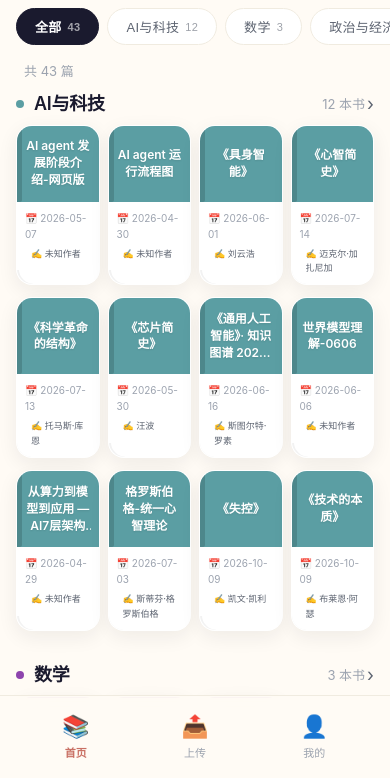
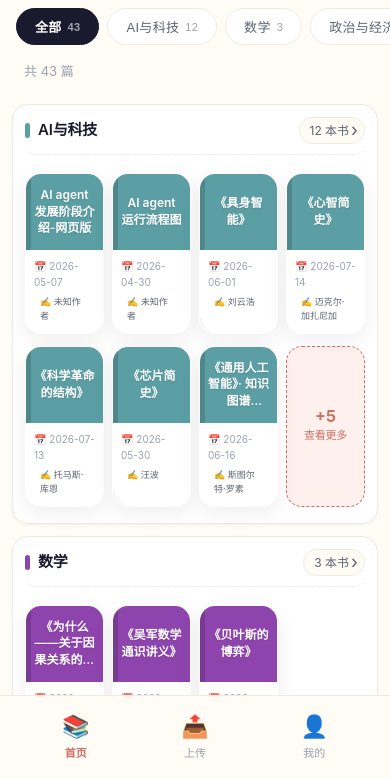
Before and after one commit to jhonx12138-create/html-notes-preview, a website: page index.html in a window 390 px wide. Shown: the part 66-844 px from the top of the page. Drawn offline with Linux system fonts and the light colour scheme.

Commit message:
v8.7.0: 书架每类最多两行 + 分类卡片化分隔
1. 每类最多显示两行，超出时第二行末位替换为「+N 查看更多」卡片，
   点击进入该分类详情页。列数从 grid 计算样式实测，跨视口自适应。
2. 分类区块改为独立卡片（白底/圆角/描边/阴影 + 虚线分隔 + 药丸计数），
   强化类别之间的视觉分隔。
3. 修复：移动端 media query 里 .shelf-section padding-top:0 是旧扁平设计遗留，
   导致卡片标题距上边框仅 2.6px，改为 12px。

```diff
--- a/index.html
+++ b/index.html
@@ -6,7 +6,7 @@
 <meta name="theme-color" content="#FFFBF5">
 <meta name="apple-mobile-web-app-capable" content="yes">
 <meta name="apple-mobile-web-app-status-bar-style" content="default">
-<title>📚 书阁 v8.6.2</title>
+<title>📚 书阁 v8.7.0</title>
 <link rel="icon" href="data:,">
 <style>
 /* ========== Design System ========== */
@@ -747,18 +747,37 @@ html, body {
   padding: 1px 5px;
 }
 
-.shelf-section { padding: 0 16px 24px; }
+/* v8.7：分类区块改为独立卡片，强化类别之间的视觉分隔 */
+.shelf-section {
+  margin: 0 14px 14px;
+  padding: 14px 14px 8px;
+  background: var(--bg-card);
+  border: 1px solid var(--border);
+  border-radius: 16px;
+  box-shadow: 0 1px 3px rgba(26,26,46,0.05);
+  transition: box-shadow var(--transition), border-color var(--transition);
+}
+.shelf-section:hover { box-shadow: 0 4px 14px rgba(26,26,46,0.08); }
+.shelf-section:first-child { margin-top: 14px; }
+.shelf-section:last-child { margin-bottom: 20px; }
 .shelf-section-header {
   display: flex; align-items: center; justify-content: space-between;
-  margin-bottom: 14px;
+  margin-bottom: 12px; padding-bottom: 10px;
+  border-bottom: 1px dashed var(--border);
 }
 .shelf-label {
-  display: flex; align-items: center; gap: 10px;
-  font-size: 18px; font-weight: 600; color: var(--text-primary);
-  letter-spacing: -0.3px;
-}
-.shelf-label .dot { width: 8px; height: 8px; border-radius: 50%; flex-shrink: 0; }
-.shelf-count { font-size: 13px; color: var(--text-muted); font-weight: 400; display: flex; align-items: center; gap: 2px; }
+  display: flex; align-items: center; gap: 8px;
+  font-size: 15px; font-weight: 600; color: var(--text-primary);
+  letter-spacing: -0.2px; transition: color var(--transition);
+}
+.shelf-label .dot { width: 5px; height: 15px; border-radius: 3px; flex-shrink: 0; }
+.shelf-count {
+  font-size: 12px; color: var(--text-secondary); font-weight: 400;
+  display: flex; align-items: center; gap: 2px;
+  background: var(--bg-page); border: 1px solid var(--border);
+  padding: 3px 6px 3px 10px; border-radius: 999px;
+  transition: all var(--transition);
+}
 .shelf-arrow {
   font-size: 18px; color: var(--text-secondary);
   transition: all var(--transition);
@@ -769,10 +788,11 @@ html, body {
 }
 .shelf-section-header {
   cursor: pointer; user-select: none; -webkit-user-select: none;
-  border-radius: var(--radius-sm); padding: 4px 8px; margin: -4px -8px;
-  transition: background var(--transition);
-}
-.shelf-section-header:hover { background: var(--accent-soft); }
+  border-radius: var(--radius-sm);
+  transition: all var(--transition);
+}
+.shelf-section-header:hover .shelf-label { color: var(--accent); }
+.shelf-section-header:hover .shelf-count { border-color: var(--accent); color: var(--accent); }
 .shelf-section-header:active { opacity: 0.7; }
 
 /* v8.6.2：横向书排在 360px 侧栏内溢出 1400px 且无法滚动，改为纵向自适应网格 */
@@ -788,6 +808,25 @@ html, body {
 .book-row .book-title { font-size: 12px; line-height: 1.4; -webkit-line-clamp: 3; }
 .book-row .book-date { font-size: 10px; margin-bottom: 4px; }
 .book-row .book-author-text { font-size: 9px; padding: 1px 6px; }
+
+/* v8.7：每类最多两行；超出时第二行末位变「查看更多」，点击进入该分类详情 */
+.book-more-card {
+  min-width: 0; cursor: pointer;
+  border-radius: var(--radius-md);
+  background: var(--accent-soft);
+  border: 1px dashed var(--accent);
+  display: flex; flex-direction: column; align-items: center; justify-content: center;
+  gap: 3px; padding: 10px 6px; color: var(--accent);
+  transition: all var(--transition);
+}
+.book-more-card:hover {
+  background: var(--accent); color: #fff; border-style: solid;
+  transform: translateY(-6px); box-shadow: 0 12px 32px rgba(26,26,46,0.14);
+}
+.book-more-card:active { transform: translateY(-2px); }
+.book-more-card:focus-visible { outline: none; box-shadow: 0 0 0 3px var(--accent-soft); }
+.book-more-num { font-size: 16px; font-weight: 700; line-height: 1; }
+.book-more-text { font-size: 11px; font-weight: 500; letter-spacing: -0.2px; }
 
 /* ========== Book Card (New Vertical Cover Design) ========== */
 .book-card {
@@ -874,7 +913,9 @@ html, body {
   .tab-bar { display: none; }
   .main-content { display: none; }
   .bottom-nav { display: flex; position: fixed; bottom: 0; left: 0; width: 100%; z-index: 100; }
-  .shelf-section { padding: 0 16px 20px; }
+  /* v8.7：分类已改为独立卡片，原来的 padding-top:0 是给旧扁平设计的，
+     会让标题贴着卡片上边框（实测仅 2.6px）。这里改为卡片内边距 + 收紧外边距。 */
+  .shelf-section { padding: 12px 12px 6px; margin: 0 12px 12px; }
   .category-chips { padding: 8px 16px 12px; }
   .sidebar-header { padding: 16px 20px 10px; }
   .sidebar-header h1 { font-size: 24px; }
@@ -897,7 +938,7 @@ html, body {
   <!-- Sidebar -->
   <aside class="sidebar" id="sidebar">
     <div class="sidebar-header">
-      <h1>📚 书阁 <span style="font-size:14px;font-weight:400;color:var(--text-muted)">v8.6.2</span></h1>
+      <h1>📚 书阁 <span style="font-size:14px;font-weight:400;color:var(--text-muted)">v8.7.0</span></h1>
       <button class="icon-btn" id="searchBtn" title="搜索笔记" aria-label="搜索笔记">🔍</button>
     </div>
 
@@ -1014,11 +1055,11 @@ html, body {
               </li>
               <li class="profile-setting-item">
                 <span class="setting-label"><span class="setting-icon">ℹ️</span>关于</span>
-                <span class="setting-value">v8.6.2</span>
+                <span class="setting-value">v8.7.0</span>
               </li>
             </ul>
             <div class="profile-about">
-              <div class="about-version">📚 书阁 v8.6.2</div>
+              <div class="about-version">📚 书阁 v8.7.0</div>
               <div class="about-desc">一款简洁优雅的读书笔记浏览与管理工具。<br>支持 HTML 笔记预览、上传管理、分类筛选、搜索历史、暗色模式等功能。</div>
             </div>
           </div>
@@ -1775,6 +1816,54 @@ html, body {
 
   function getBookColorClass(cat) { return CAT_COLOR_MAP[cat] || 'other'; }
 
+  /* v8.7：每个分类最多显示两行。
+     超出时把第二行最后一本替换成「查看更多」，点击进入该分类详情页。
+     列数从 grid 的实际渲染结果测量，所以不同视口宽度下都能正确截断。 */
+  const SHELF_MAX_ROWS = 2;
+  function clampShelfRows() {
+    if (!shelfContainer) return;
+    shelfContainer.querySelectorAll('.book-row').forEach(function(row) {
+      const cards = Array.prototype.slice.call(row.children)
+        .filter(function(el) { return el.classList.contains('book-card'); });
+      if (!cards.length) return;
+      let cols = 1;
+      try {
+        const tpl = getComputedStyle(row).gridTemplateColumns;
+        if (tpl && tpl !== 'none') cols = tpl.split(' ').filter(Boolean).length || 1;
+      } catch (_) { cols = 1; }
+      const cap = Math.max(1, cols * SHELF_MAX_ROWS);
+      if (cards.length <= cap) return;          // 两行装得下，不截断
+      const cat = row.getAttribute('data-cat') || '';
+      const hiddenCount = cards.length - (cap - 1);
+      cards.slice(cap - 1).forEach(function(el) { el.remove(); });
+      const more = document.createElement('div');
+      more.className = 'book-more-card';
+      more.setAttribute('role', 'button');
+      more.setAttribute('tabindex', '0');
+      more.setAttribute('aria-label', '查看更多 ' + cat + ' 的笔记');
+      more.innerHTML = '<span class="book-more-num">+' + hiddenCount + '</span>'
+                     + '<span class="book-more-text">查看更多</span>';
+      function go(ev) {
+        if (ev) { ev.preventDefault(); ev.stopPropagation(); }
+        if (cat) openCategoryDetail(cat);
+      }
+      more.addEventListener('click', go);
+      more.addEventListener('keydown', function(ev) {
+        if (ev.key === 'Enter' || ev.key === ' ') go(ev);
+      });
+      row.appendChild(more);
+    });
+  }
+
+  // 视口变化会改变网格列数，需重渲染后重新截断（防抖 180ms）
+  let shelfClampTimer = null;
+  window.addEventListener('resize', function() {
+    clearTimeout(shelfClampTimer);
+    shelfClampTimer = setTimeout(function() {
+      if (typeof renderShelf === 'function') renderShelf();
+    }, 180);
+  });
+
   function renderShelf() {
     // v8.6.2：支持分类筛选（分类筛选条恢复显示后，筛选需真正作用于书架）
     const src = (STATE.selectedCategory && STATE.selectedCategory !== '全部')
@@ -1797,7 +1886,7 @@ html, body {
           <span class="shelf-label"><span class="dot" style="background:${color}"></span>${escapeHtml(cat)}</span>
           <span class="shelf-count">${notes.length} 本书<span class="shelf-arrow">›</span></span>
         </div>
-        <div class="book-row">${notes.map(n => renderBookCard(n, cc)).join('')}</div>
+        <div class="book-row" data-cat="${escapeHtml(cat)}">${notes.map(n => renderBookCard(n, cc)).join('')}</div>
       </div>`;
     }
     for (const cat of Object.keys(grouped)) {
@@ -1811,13 +1900,14 @@ html, body {
           <span class="shelf-label"><span class="dot" style="background:${color}"></span>${escapeHtml(cat)}</span>
           <span class="shelf-count">${notes.length} 本书<span class="shelf-arrow">›</span></span>
         </div>
-        <div class="book-row">${notes.map(n => renderBookCard(n, cc)).join('')}</div>
+        <div class="book-row" data-cat="${escapeHtml(cat)}">${notes.map(n => renderBookCard(n, cc)).join('')}</div>
       </div>`;
     }
     if (!html) {
       html = `<div class="empty-state"><div class="empty-icon">📚</div><p>${(STATE.selectedCategory && STATE.selectedCategory !== '全部') ? '该分类暂无书籍' : '书架上还没有书'}</p></div>`;
     }
     shelfContainer.innerHTML = html;
+    clampShelfRows();          // v8.7：每类最多两行，超出则末位显示「查看更多」
     updateCount(src.length);   // v8.6.2：「共 N 篇」跟随当前筛选实时更新
   }
 
```
